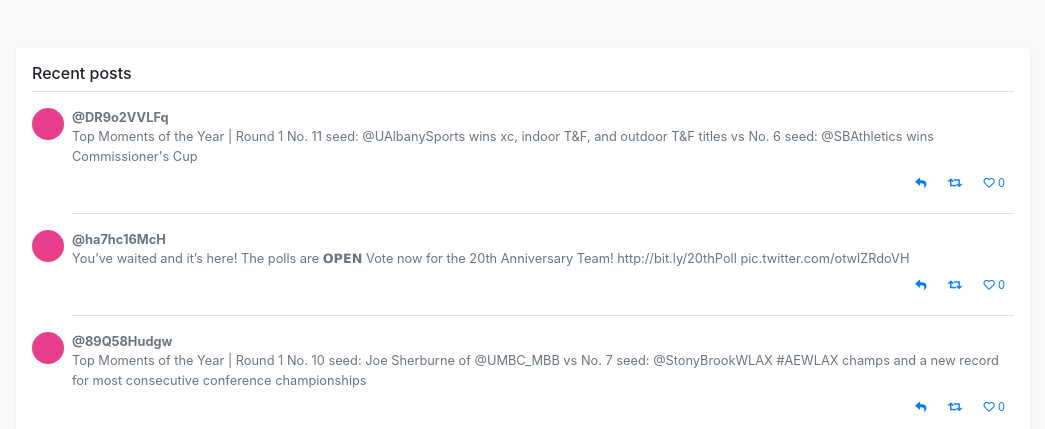
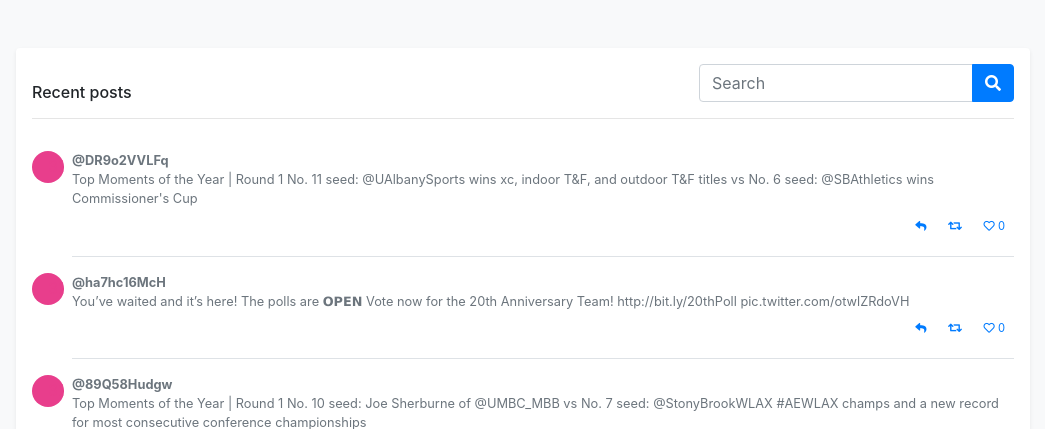
Before and after one commit to kdeng3849/twiddlr, a Django app: page /home in a window 1280 px wide. Shown: the part 56-485 px from the top of the page, without its empty margins (117-1162 px from the left). Run offline with Django 3.2, Linux system fonts and the light colour scheme; data comes from the database, SQL or seed files in the repository; some libraries are stand-ins or nearby versions.

Commit message:
Added search bar to /home

```diff
--- a/templates/items/home.html
+++ b/templates/items/home.html
@@ -22,7 +22,19 @@
     {% endif %}
 
     <div class="my-3 p-3 bg-white rounded shadow-sm">
-        <h6 class="border-bottom border-gray pb-2 mb-0">Recent posts</h6>
+        <div class="d-flex justify-content-between align-items-end">
+            <!-- <h6 class="border-bottom border-gray pb-2 mb-0">Recent posts</h6> -->
+            <h6 class="mb-0">Recent posts</h6>
+            <form action="/search" class="search form-inline">
+                <div class="input-group">
+                    <input class="form-control" type="search" name="search" placeholder="Search">
+                    <div class="input-group-append">
+                        <button class="btn btn-primary my-2 my-sm-0" type="submit"><i class="fas fa-search"></i></button>
+                    </div>
+                </div>
+            </form>
+        </div>
+        <hr class="border-gray" />
         {% for item in items %}
         <div class="media text-muted pt-3">
             <svg class="bd-placeholder-img mr-2 rounded-circle" width="32" height="32" xmlns="http://www.w3.org/2000/svg" preserveAspectRatio="xMidYMid slice" focusable="false" role="img" aria-label="Placeholder: 32x32"><title>Placeholder</title><rect width="100%" height="100%" fill="#e83e8c"/><text x="50%" y="50%" fill="#e83e8c" dy=".3em">32x32</text></svg>
```
